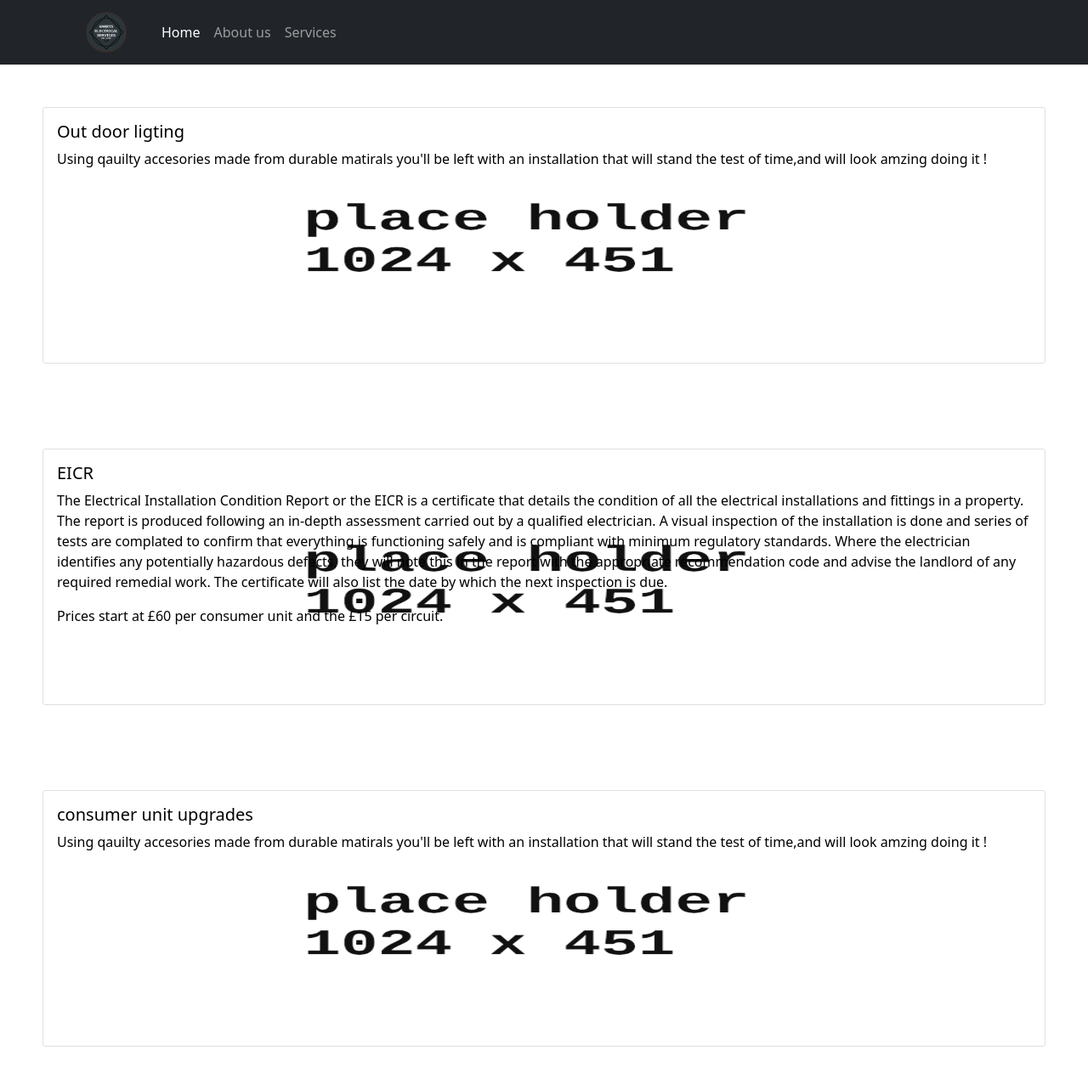
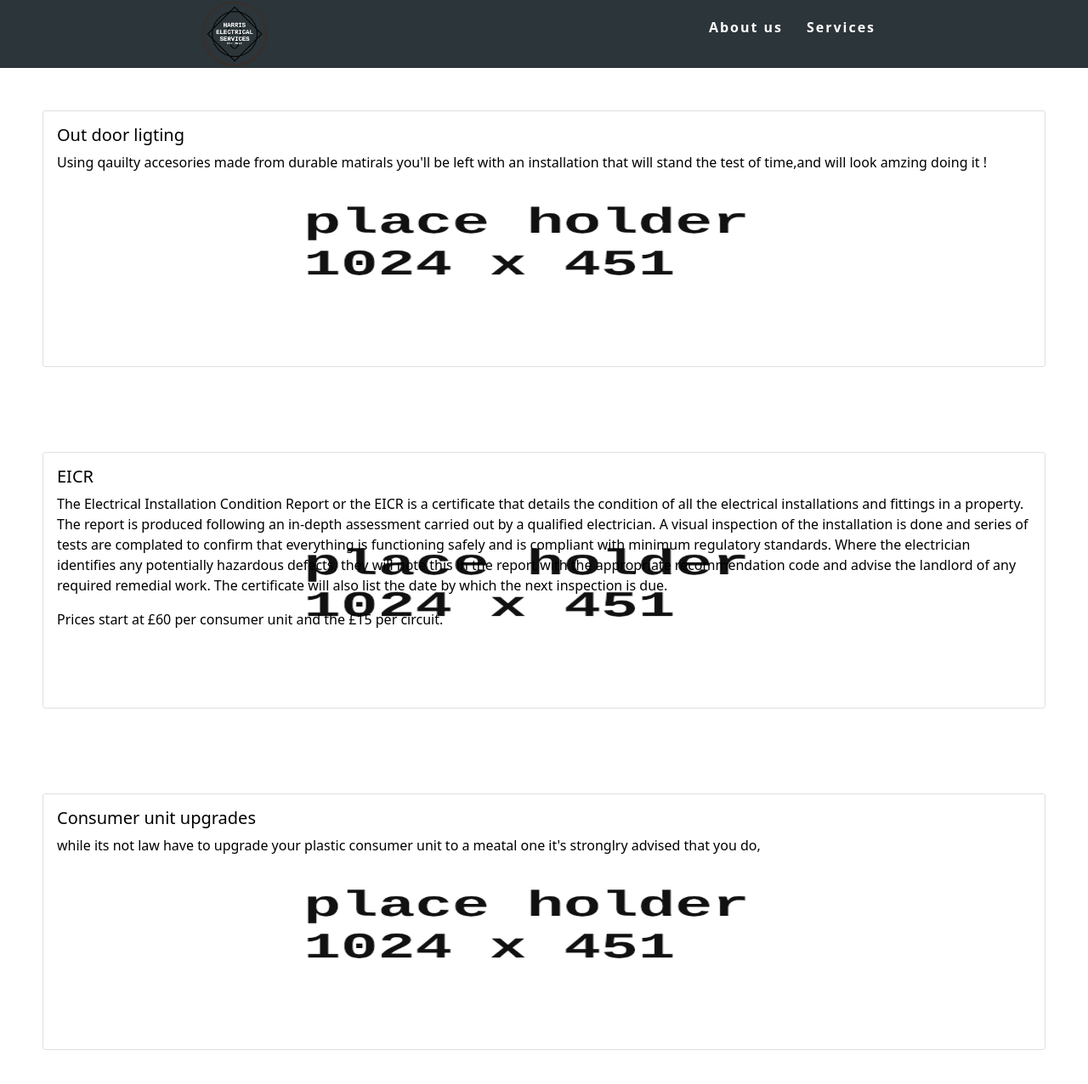
Before and after one commit to harrismoneybags/elec, a Flask app: page /services in a window 1280 px wide. Shown: the top 1276 px of the page at 85% size. Run offline with Flask 2, Linux system fonts and the light colour scheme.

Commit message:
upload to web5

```diff
--- a/static/css/style.css
+++ b/static/css/style.css
@@ -1,9 +1,43 @@
-.navbar-brand {
-	padding-left: 50px;
+.{
+	margin: 0px;
+	padding: 0px;
+	box-sizing: border-box;
 }
 
-.container-block{
-	width: 100%;
+.nav{
+	display: flex;
+	justify-content: space-around;
+	align-items: center;
+	min-height: 8vh;
+	background-color:#2C3539 ;
+}
+
+.nav-links{
+	display: flex;
+	width: 20%;
+	justify-content: space-around;
+
+}
+
+.nav-links a{
+	color: white;
+	text-decoration: none;
+	letter-spacing: 2px;
+	font-weight: bold;
+}
+.nav-links li {
+	list-style: none;
+}
+
+.burger div{
+	width: 25px;
+	height: 5px;
+	background-color: white;
+	margin: 5px;
+}
+
+.burger{
+	display: none ;
 }
 
 .carousel-item {
@@ -50,3 +84,18 @@
 	padding-right: 50px;
 
 }
+
+
+@media screen and (max-width:1024px){
+
+.nav-links{
+	display: flex;
+	width: 50%;
+	justify-content: space-around;
+}
+
+@media screen and (max-width:768px){
+	body{
+		display: none;
+	}
+}
--- a/templates/base.html
+++ b/templates/base.html
@@ -16,10 +16,8 @@
     <link rel="shortcut icon" href="{{url_for('static',filename='images/thelogo.png')}}">
   </head>
   <body>
+    {% include 'navbar.html'%}
 
-  	<dev>
-      {% include 'navbar.html'%}
-    </dev>
     <div>
   		{% block content %}
   		{% endblock%}
--- a/templates/navbar.html
+++ b/templates/navbar.html
@@ -1,13 +1,23 @@
-<nav class="navbar  navbar-expand-xl navbar-dark bg-dark">
-  <div class="navbar-brand">
-    <a class="navbar-brand" href="{{url_for('index') }}">
-      <img src="{{url_for('static',filename='images/thelogo.png')}}" alt="" height="50px" width="50px">
-    </a>
-  </div>
-  <div class="navbar-nav">
-    <a class="nav-link active" aria-current="page" href="{{url_for('index') }}">Home</a>
-    <a class="nav-link" href="{{url_for('about') }}">About us</a>
-    <a class="nav-link" href="{{url_for('services') }}">Services</a>
+
+
+
+
+<nav class="nav">
+  <div class="logo">
+    <a href="{{url_for('index') }}"><img src="{{url_for('static',filename='images/thelogo.png')}}" alt="" height="80px" width="80px"></a>
   </div>
 
+  <ul class="nav-links">
+    <li>
+      <a href="{{url_for('about') }}">About us</a>
+    </li>
+    <li>
+      <a href="{{url_for('services') }}">Services</a>
+    </li>
+  </ul>
+  <div class="burger">
+    <div class="line1"></div>
+    <div class="line2"></div>
+    <div class="line3"></div>
+  </div>
 </nav>
--- a/templates/services.html
+++ b/templates/services.html
@@ -28,8 +28,8 @@
 	<div class="card border-black w-100 ">
 		<img src="{{url_for('static',filename='images/placeholder1024x451.png')}}" class="card-img" alt="..." style="max-height: 300px;">
 		<div class="card-body text-black card-img-overlay">
-  			<h5 class="card-title"> consumer unit upgrades</h5>
-    		<p class="card-text"> Using qauilty accesories made from durable matirals you'll be left with an installation that will stand the test of time,and will look amzing doing it !</p>
+  			<h5 class="card-title"> Consumer unit upgrades</h5>
+    		<p class="card-text"> while its not law have to upgrade your plastic consumer unit to a meatal one it's stronglry advised that you do,  </p>
   		</div>
 	</div>
 </div>
```
